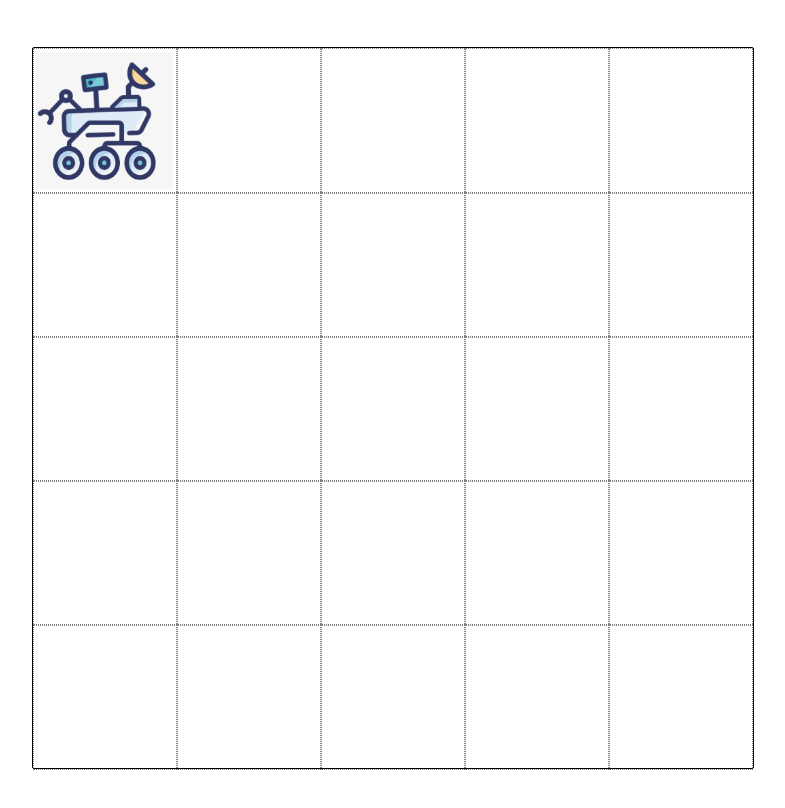
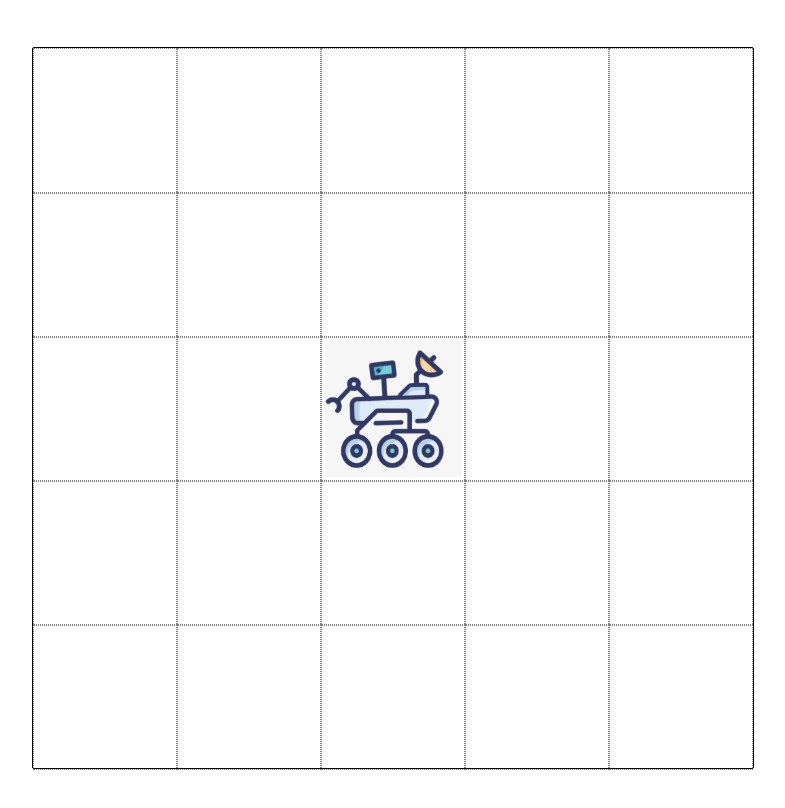
Before and after one commit to Magenta-ironhack/Mars-Rover-lab, a plain HTML site: page index.html in a window 1280 px wide. Shown: the whole page, without its empty margins (255-1040 px from the left). Drawn offline with Linux system fonts and the light colour scheme.

Commit message:
added js

```diff
--- a/index.html
+++ b/index.html
@@ -51,5 +51,5 @@
     </div>
 
 </body>
-
+<script src="index.js"></script>
 </html>
--- a/index.js
+++ b/index.js
@@ -27,6 +27,13 @@ class Rover {
         console.log(`${dir} was called, rover is heading ${this.direction}.`);
       }
     }
+
+    moveRover = (x,y) => {
+      document.getElementById('rover').remove()
+      document.querySelectorAll('.row')[x].children[y].innerHTML = '<img id="rover" src="./rover.gif" alt="rover" id="rover"></img>'
+
+    }
+
     move(dir) {
       // *Directions are "f" (forward), "b" (backward).
       if (dir === "f") {
@@ -136,7 +143,8 @@ class Rover {
       }
     }
   }
-  // const mars = {};
+  const rover1 = new Rover();
+  console.log('hihihi')
 
   // function add(name) {
   //   mars[name] = new Rover(name);
@@ -155,12 +163,23 @@ class Rover {
   // let backward = document.getElementById('backward');
   // let right = document.getElementById('right');
   // let left = document.getElementById('left');
-  // let forward = 'f';
-  // let backward =
-  // let rows = [...(document.getElementsByClassName('row'))];
-  // rows.forEach(row => {
-  //   let columns = row.getElementsByClassName('col');
-  //   columns.forEach(col => {
+  let forward = 'f';
+  let backward = 'b';
+  let right = 'r';
+  let left = 'l';
+  function roverMove(command) {
 
-  //   })
-  // });
+    let rows = [...(document.getElementsByClassName('row'))];
+    rows.forEach(row => {
+      let columns = row.getElementsByClassName('col');
+      columns.forEach(col => {
+
+      })
+    });
+  }
+
+
+
+  setInterval(()=>{
+    rover1.moveRover(Math.floor(Math.random()* 4),Math.floor(Math.random()*4))
+  }, 500)
```
Also changed, not shown: Dao_Niger_Valles_co_xl.jpg (added).
